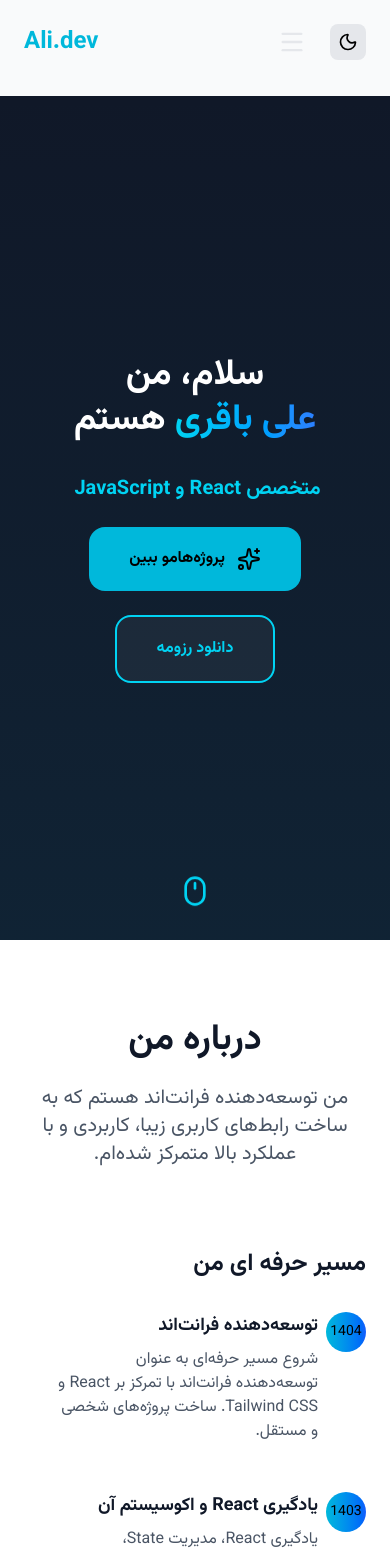
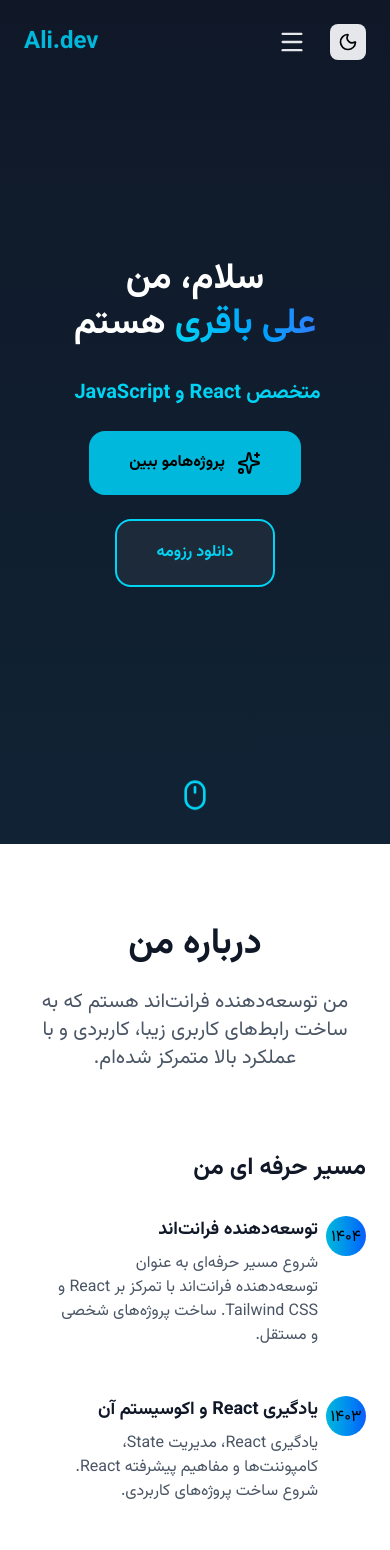
Before and after one commit to Ali4-08/portfolio, a React (Vite) app: page / in a window 390 px wide. Shown: the top 1550 px of the page. Built offline with nearby package versions, Linux system fonts and the light colour scheme.

Commit message:
اعمال تغییرات ظاهری

```diff
--- a/src/App.jsx
+++ b/src/App.jsx
@@ -13,7 +13,7 @@ function App() {
   return (
 
       <div
-      className="bg-gray-50 dark:bg-gray-950 min-h-screen">
+      className="bg-gray-50 dark:bg-gray-950">
         <Navbar />
         <Hero />
         <About />
--- a/src/components/Footer.jsx
+++ b/src/components/Footer.jsx
@@ -16,7 +16,7 @@ export default function Footer() {
 
   return (
     <footer className="bg-gray-900 dark:bg-black text-white border-t border-gray-800">
-      <div className="max-w-4xl mx-auto px-6 py-12">
+      <div className="max-w-4xl mx-auto px-2 sm:px-6 py-12">
 
         <div className="grid md:grid-cols-2 gap-10 text-center">
           {/* بخش نام و توضیحات */}
@@ -29,7 +29,7 @@ export default function Footer() {
           </div>
 
           {/* بخش لینک های اجتماعی */}
-          <div className="flex justify-center items-center md:justify-end gap-4">
+          <div className="flex justify-center items-center md:justify-end gap-4 flex-wrap">
             {socialLinks.map((link, index) => (
               <a
                 key={index}
--- a/src/components/Navbar.jsx
+++ b/src/components/Navbar.jsx
@@ -4,12 +4,11 @@ import { Sun } from "lucide-react";
 import { Menu } from "lucide-react";
 import { X } from "lucide-react";
 import { useTheme } from "../context/ThemeContext";
-import { motion } from "framer-motion";
-
+import { motion, AnimatePresence } from "framer-motion";
 
 export default function Navbar() {
   const [isScrolled, setIsScrolled] = useState(false); //استیت برای اسکرول
-  const {isDark, toggleTheme} = useTheme(); //استیت حالت روز و شب
+  const { isDark, toggleTheme } = useTheme(); //استیت حالت روز و شب
   const [isMobileMenuOpen, setIsMobileMenuOpen] = useState(false); //استیت باز شدن منوی موبایل
 
   //بعد از اسکرول کردن به اندازه 50 پیکسل استیت را فعال یکند
@@ -24,9 +23,7 @@ export default function Navbar() {
 
     window.addEventListener("scroll", handleScroll);
     return () => window.removeEventListener("scroll", handleScroll);
-
   }, []);
-
 
   //لینک ها
   const links = [
@@ -37,13 +34,11 @@ export default function Navbar() {
   ];
 
   return (
-    <>
     <motion.nav
-      initial={{y: -60}}
-      animate={{y: 0}}
-      transition={{duration: 0.8}}
-
-      className={`fixed top-0 right-0 left-0 z-50 transition-all duration-500 ${
+      initial={{ y: -60 }}
+      animate={{ y: 0 }}
+      transition={{ duration: 0.4 }}
+      className={`fixed top-0 w-full z-50 transition-all duration-500 ${
         isScrolled
           ? "bg-white/80 dark:bg-gray-700/80 backdrop-blur-sm shadow-xl"
           : "bg-transparent"
@@ -51,11 +46,8 @@ export default function Navbar() {
     >
       <div className="max-w-7xl mx-auto px-6 py-5">
         <div className="flex items-center justify-between flex-row-reverse">
-
           {/* لوگو / عنوان */}
-            <div
-              className="text-2xl font-black text-cyan-500 dark:text-cyan-400 hover:scale-110 transition-all duration-300"
-            >
+          <div className="text-2xl font-black text-cyan-500 dark:text-cyan-400 hover:scale-110 transition-all duration-300">
             Ali.dev
           </div>
 
@@ -98,14 +90,18 @@ export default function Navbar() {
               {isMobileMenuOpen ? <X size={28} /> : <Menu size={28} />}
             </button>
           </div>
-
         </div>
       </div>
 
       {/* وقتی منوی موبایل باز می شود */}
+      <AnimatePresence>
       {isMobileMenuOpen && (
-            <div
-              className="fixed md:hidden top-20 left-0 right-0 bg-white/95 dark:bg-gray-900/95 shadow-2xl border-t border-t-gray-300 dark:border-gray-800"
+          <motion.div
+            initial={{ opacity: 0, x: "100%" }}
+            animate={{ opacity: 1, x: 0 }}
+            exit={{opacity: 0, x: "100%"}}
+            transition={{ duration: 0.4 }}
+            className="fixed md:hidden top-16 left-0 right-0 bg-white/95 dark:bg-gray-900/95 shadow-2xl border-t border-t-gray-300 dark:border-gray-800"
           >
             <div className="py-6 px-6 space-y-6">
               {links.map((link, index) => (
@@ -119,12 +115,9 @@ export default function Navbar() {
                 </a>
               ))}
             </div>
-            </div>
+          </motion.div>
       )}
-
+      </AnimatePresence>
     </motion.nav>
-
-      <div className="h-24" />
-    </>
   );
 }
--- a/src/sections/About.jsx
+++ b/src/sections/About.jsx
@@ -1,5 +1,9 @@
 import { motion } from "framer-motion";
 import MotionWrapper from "../components/MotionWrpper";
+
+function toPersianDigits(num) {
+  return num.toString().replace(/\d/g, (d) => "۰۱۲۳۴۵۶۷۸۹"[d]);
+}
 
 export default function About() {
   // داده‌های مهارت‌ها
@@ -38,8 +42,7 @@ export default function About() {
     <section id="about" className="py-20 bg-white dark:bg-gray-900">
       <div className="max-w-7xl mx-auto px-6">
         {/* عنوان بخش */}
-        <MotionWrapper
-        className="text-center mb-20">
+        <MotionWrapper className="text-center mb-20">
           <h2 className="text-4xl md:text-5xl font-bold text-gray-900 dark:text-white mb-6">
             درباره من
           </h2>
@@ -58,13 +61,13 @@ export default function About() {
             </h3>
 
             <div>
-              {/* خط عمودی تایم لاین
-              <div className="absolute right-5 bottom-40  top-0 w-0.5 bg-linear-to-b from-cyan-500 to-blue-500"></div> */}
+              {timeline.map((item, index) => (
+                <div key={index} className="flex flex-start mb-12">
 
-              {timeline.map((item, index) => (
-                <div key={index} className="flex items-start mb-12">
-                  <div className="w-10 h-10 p-2 ml-2 bg-linear-to-r from-cyan-500 to-blue-600 rounded-full flex items-center justify-center z-10">
-                    <span className="text-sm">{item.year}</span>
+                  <div className="shrink-0 w-10 h-10 ml-2 bg-linear-to-r from-cyan-500 to-blue-600 rounded-full grid place-items-center z-10">
+                    <span className="block mt-1">
+                      {toPersianDigits(item.year)}
+                    </span>
                   </div>
 
                   <div className="ml-8">
@@ -89,7 +92,6 @@ export default function About() {
             <div className="space-y-6">
               {skills.map((skill, index) => (
                 <div key={index} className="space-y-2">
-
                   <div className="flex justify-between items-center">
                     <span className="font-medium text-gray-700 dark:text-gray-300">
                       {skill.name}
@@ -100,15 +102,14 @@ export default function About() {
                   </div>
 
                   <div className="w-full bg-gray-200 dark:bg-gray-700 rounded-full h-3">
-                    <motion.div className={`h-3 rounded-full ${skill.color}`}
-                    initial={{width: 0}}
-                    whileInView={{width: `${skill.percentage}%`}}
-                    viewport={{once: true}}
-                    transition={{duration: 0.8}}
-                    >
-                    </motion.div>
+                    <motion.div
+                      className={`h-3 rounded-full ${skill.color}`}
+                      initial={{ width: 0 }}
+                      whileInView={{ width: `${skill.percentage}%` }}
+                      viewport={{ once: true }}
+                      transition={{ duration: 0.8 }}
+                    ></motion.div>
                   </div>
-
                 </div>
               ))}
             </div>
--- a/src/sections/Contact.jsx
+++ b/src/sections/Contact.jsx
@@ -126,7 +126,7 @@ export default function Contact() {
                 <button
                   type="submit"
                   disabled={state.submitting}
-                  className="inline-flex items-center gap-3 px-10 py-5 bg-linear-to-r from-cyan-500 to-blue-600 text-white font-bold text-lg rounded-xl hover:from-cyan-600 hover:to-blue-700 transform hover:scale-105 transition-all duration-500 shadow-lg hover:shadow-cyan-500/50 disabled:opacity-70 disabled:cursor-not-allowed"
+                  className="inline-flex items-center gap-3 px-5 sm:px-10 py-5 bg-linear-to-r from-cyan-500 to-blue-600 text-white font-bold text-lg rounded-xl hover:from-cyan-600 hover:to-blue-700 transform hover:scale-105 transition-all duration-500 shadow-lg hover:shadow-cyan-500/50 disabled:opacity-70 disabled:cursor-not-allowed"
                 >
                   {state.submitting ? (
                     "درحال ارسال"
```
Lines whose indentation alone changed are shown as unchanged.
